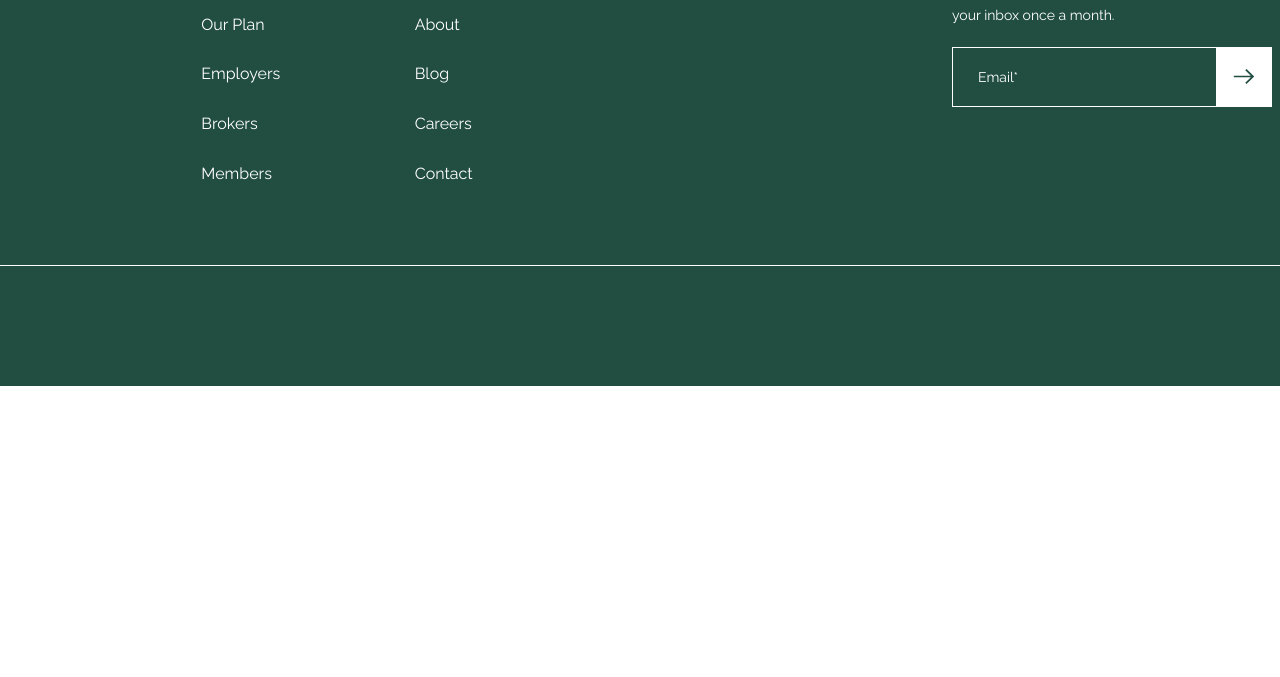
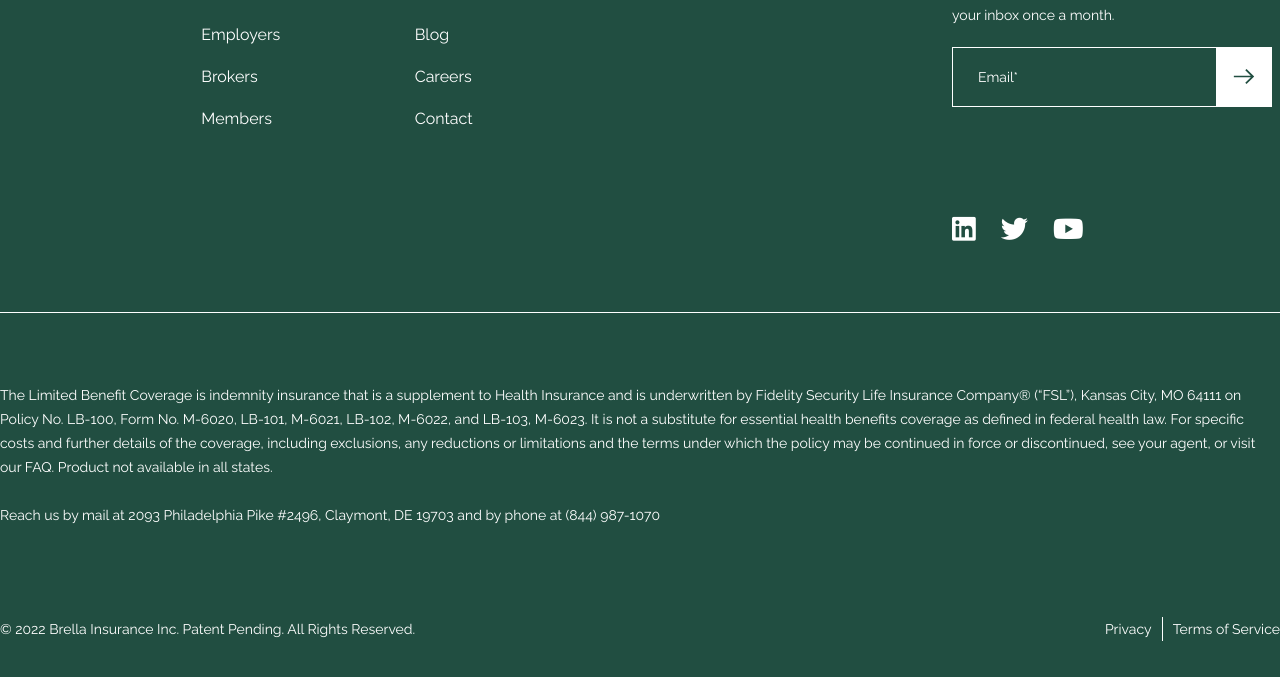
Before and after one commit to mikejusi/brella-landing, a plain HTML site: page index.html in a window 1280 px wide. Shown: the part 2155-2832 px from the top of the page. Before the commit the page ends 2541 px from the top, so only its background shows below. Drawn offline with nearby package versions, Linux system fonts and the light colour scheme.

Commit message:
edit footer content

```diff
--- a/assets/css/style.css
+++ b/assets/css/style.css
@@ -188,10 +188,6 @@ footer{
     background-color: #214e41;
 }
 
-.footer__grid{
-
-}
-
 .footer__heading{
     margin-bottom: 15px;
     color: #fff;
@@ -271,6 +267,10 @@ footer{
     text-decoration: none;
     cursor: pointer;
     border-radius: 0;
+}
+
+.footer-col{
+    height: fit-content;
 }
 
 .footer__form-field{
@@ -370,3 +370,43 @@ footer{
     line-height: 34px;
     font-weight: 400;
 }
+
+.social-media{
+    margin-top: 20px;
+}
+
+.social-media a{
+    margin-right: 25px;
+    color: white;
+    font-size: 1.7rem;
+}
+
+.terms{
+    color: #fff;
+    font-size: 14px;
+    line-height: 24px;
+    text-align: left;
+    margin-bottom: 90px;
+}
+
+.nmb{
+    color: white;
+}
+
+.terms-btm-text{
+    margin-bottom: 0;
+    color: #fff;
+    font-size: 14px;
+    line-height: 24px;
+    text-align: left;
+}
+
+.terms-btm-text-und{
+    margin-right: 10px;
+    padding-right: 10px;
+    border-right: 1px solid #fff;
+}
+
+.ms-auto{
+    margin-left: auto;
+}
--- a/index.html
+++ b/index.html
@@ -202,7 +202,25 @@
                             </div>
                             <div data-sitekey="6LffF8McAAAAAJQ7DWEEbCTvmUh3_rY-m5-wL2yK" class="w-form-formrecaptcha footer__recaptcha g-recaptcha g-recaptcha-error g-recaptcha-disabled"><div style="width: 304px; height: 78px;"><div><iframe title="reCAPTCHA" src="https://www.google.com/recaptcha/api2/anchor?ar=1&amp;k=6LffF8McAAAAAJQ7DWEEbCTvmUh3_rY-m5-wL2yK&amp;co=aHR0cHM6Ly93d3cuam9pbmJyZWxsYS5jb206NDQz&amp;hl=ru&amp;v=mq0-U1BHZ5YTcoDC-CvsLPNc&amp;size=normal&amp;cb=l6h7wqtv27mb" width="304" height="78" role="presentation" name="a-u9t0i9s9sybv" frameborder="0" scrolling="no" sandbox="allow-forms allow-popups allow-same-origin allow-scripts allow-top-navigation allow-modals allow-popups-to-escape-sandbox allow-storage-access-by-user-activation"></iframe></div><textarea id="g-recaptcha-response" name="g-recaptcha-response" class="g-recaptcha-response" style="width: 250px; height: 40px; border: 1px solid rgb(193, 193, 193); margin: 10px 25px; padding: 0px; resize: none; display: none;"></textarea></div><iframe style="display: none;"></iframe></div>
                         </form>
+
+                        <div class="social-media d-flex">
+                            <a href="" class="fa-brands fa-linkedin"></a>
+                            <a href="" class="fa-brands fa-twitter"></a>
+                            <a href="" class="fa-brands fa-youtube"></a>
+                        </div>
                     </div>
+                </div>
+            </div>
+
+            <div class="terms">
+                <p>The Limited Benefit Coverage is indemnity insurance that is a supplement to Health Insurance and is underwritten by Fidelity Security Life Insurance Company® (“FSL”), Kansas City, MO 64111 on Policy No. LB-100, Form No. M-6020, LB-101, M-6021, LB-102, M-6022, and LB-103, M-6023. It is not a substitute for essential health benefits coverage as defined in federal health law. For specific costs and further details of the coverage, including exclusions, any reductions or limitations and the terms under which the policy may be continued in force or discontinued, see your agent, or visit our FAQ.  Product not available in all states. <br> <br> Reach us by mail at 2093 Philadelphia Pike #2496, Claymont, DE 19703 and by phone at <a class="nmb" href="">(844) 987-1070</a></a></p>
+            </div>
+
+            <div class="terms-btm d-flex">
+                <p class="terms-btm-text">© 2022 Brella Insurance Inc. Patent Pending. All Rights Reserved.</p>
+                <div class="privacy d-flex ms-auto">
+                    <p class="terms-btm-text terms-btm-text-und">Privacy</p>
+                    <p class="terms-btm-text">Terms of Service</p>
                 </div>
             </div>
         </div>
```
